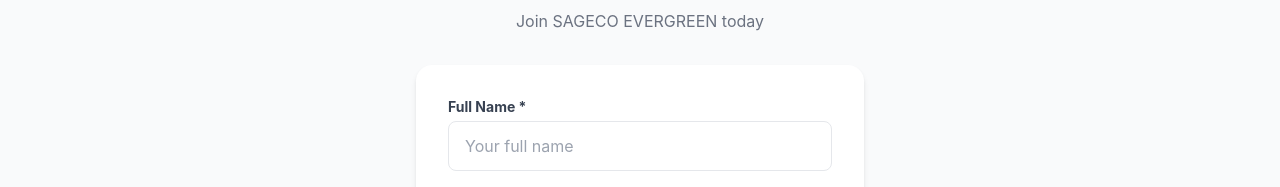
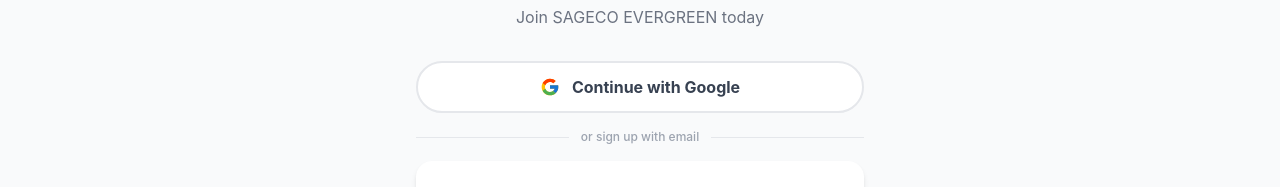
Before and after one commit to asiimwe3/sageco-evergreen, a Next.js app: page /signup in a window 1280 px wide. Shown: the part 155-342 px from the top of the page. Built offline with nearby package versions, Linux system fonts and the light colour scheme; no server answers.

Commit message:
Add Google OAuth to signup page

```diff
--- a/pages/signup.js
+++ b/pages/signup.js
@@ -7,10 +7,11 @@
 import { useRouter } from "next/router"
 
 export default function Signup() {
-  const { signUp } = useAuth()
+  const { signUp, signInWithGoogle } = useAuth()
   const router = useRouter()
   const [form, setForm] = useState({ full_name: "", email: "", password: "", confirm: "", role: "customer" })
   const [loading, setLoading] = useState(false)
+  const [googleLoading, setGoogleLoading] = useState(false)
   const [error, setError] = useState("")
   const [success, setSuccess] = useState(false)
 
@@ -19,15 +20,20 @@
     setError("")
     if (form.password !== form.confirm) { setError("Passwords do not match."); return }
     if (form.password.length < 6) { setError("Password must be at least 6 characters."); return }
-
     setLoading(true)
     try {
       await signUp({ email: form.email, password: form.password, full_name: form.full_name, role: form.role })
       setSuccess(true)
-    } catch (err) {
-      setError(err.message)
-    }
+    } catch (err) { setError(err.message) }
     setLoading(false)
+  }
+
+  const handleGoogle = async () => {
+    setGoogleLoading(true)
+    setError("")
+    try {
+      await signInWithGoogle()
+    } catch (err) { setError(err.message); setGoogleLoading(false) }
   }
 
   if (success) return (
@@ -37,7 +43,9 @@
         <div className="bg-white rounded-2xl shadow p-10 max-w-md w-full text-center">
           <div className="text-5xl mb-4">📧</div>
           <h2 className="text-2xl font-bold text-primary mb-2">Check Your Email</h2>
-          <p className="text-gray-500 mb-6">We sent a confirmation link to <span className="font-bold text-gray-700">{form.email}</span>. Click it to activate your account.</p>
+          <p className="text-gray-500 mb-2">We sent a confirmation link to:</p>
+          <p className="font-bold text-gray-800 mb-6">{form.email}</p>
+          <p className="text-sm text-gray-400 mb-6">Click the link in the email to activate your account. Check your spam folder if you don't see it.</p>
           <Link href="/login" className="bg-primary text-white px-8 py-3 rounded-full font-bold hover:opacity-90">Go to Login</Link>
         </div>
       </div>
@@ -55,8 +63,27 @@
             <h1 className="text-3xl font-bold text-gray-800">Create Your Account</h1>
             <p className="text-gray-500 mt-1">Join SAGECO EVERGREEN today</p>
           </div>
+
           {error && <div className="bg-red-50 text-red-600 rounded-lg p-3 mb-4 text-sm">{error}</div>}
-          <form onSubmit={handleSubmit} className="bg-white shadow-md rounded-2xl p-8 space-y-4">
+
+          {/* Google Sign Up */}
+          <button onClick={handleGoogle} disabled={googleLoading}
+            className="w-full flex items-center justify-center gap-3 bg-white border-2 border-gray-200 text-gray-700 py-3 rounded-full font-bold text-base hover:border-gray-400 hover:shadow-sm transition mb-4 disabled:opacity-60">
+            {googleLoading ? (
+              <span className="w-5 h-5 border-2 border-gray-400 border-t-transparent rounded-full animate-spin" />
+            ) : (
+              <svg width="20" height="20" viewBox="0 0 48 48"><path fill="#FFC107" d="M43.611,20.083H42V20H24v8h11.303c-1.649,4.657-6.08,8-11.303,8c-6.627,0-12-5.373-12-12c0-6.627,5.373-12,12-12c3.059,0,5.842,1.154,7.961,3.039l5.657-5.657C34.046,6.053,29.268,4,24,4C12.955,4,4,12.955,4,24c0,11.045,8.955,20,20,20c11.045,0,20-8.955,20-20C44,22.659,43.862,21.35,43.611,20.083z"/><path fill="#FF3D00" d="M6.306,14.691l6.571,4.819C14.655,15.108,18.961,12,24,12c3.059,0,5.842,1.154,7.961,3.039l5.657-5.657C34.046,6.053,29.268,4,24,4C16.318,4,9.656,8.337,6.306,14.691z"/><path fill="#4CAF50" d="M24,44c5.166,0,9.86-1.977,13.409-5.192l-6.19-5.238C29.211,35.091,26.715,36,24,36c-5.202,0-9.619-3.317-11.283-7.946l-6.522,5.025C9.505,39.556,16.227,44,24,44z"/><path fill="#1976D2" d="M43.611,20.083H42V20H24v8h11.303c-0.792,2.237-2.231,4.166-4.087,5.571c0.001-0.001,0.002-0.001,0.003-0.002l6.19,5.238C36.971,39.205,44,34,44,24C44,22.659,43.862,21.35,43.611,20.083z"/></svg>
+            )}
+            {googleLoading ? "Redirecting..." : "Continue with Google"}
+          </button>
+
+          <div className="flex items-center gap-3 mb-4">
+            <div className="flex-1 h-px bg-gray-200" />
+            <span className="text-xs text-gray-400 font-medium">or sign up with email</span>
+            <div className="flex-1 h-px bg-gray-200" />
+          </div>
+
+          <form onSubmit={handleSubmit} className="bg-white shadow-md rounded-2xl p-6 space-y-4">
             <div>
               <label className="block text-sm font-bold text-gray-700 mb-1">Full Name *</label>
               <input required value={form.full_name} onChange={e => setForm({...form, full_name: e.target.value})}
```
